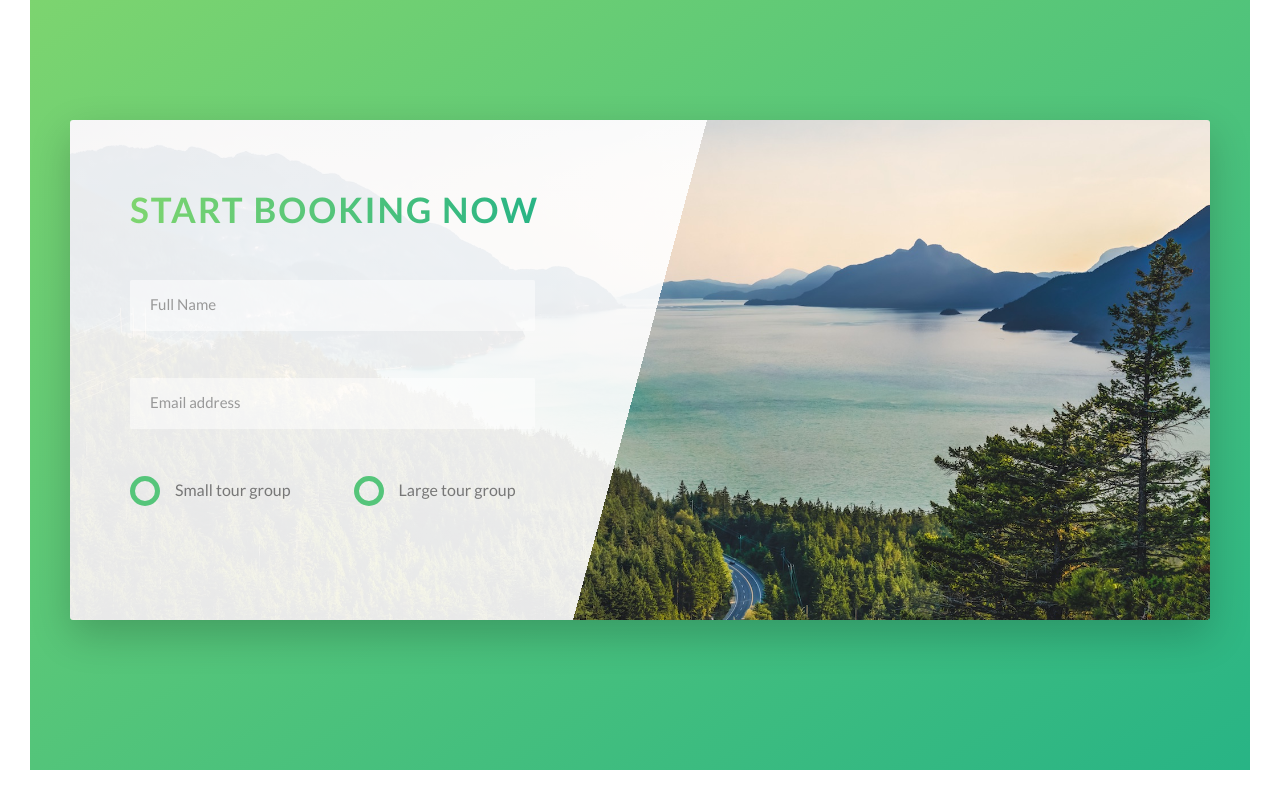
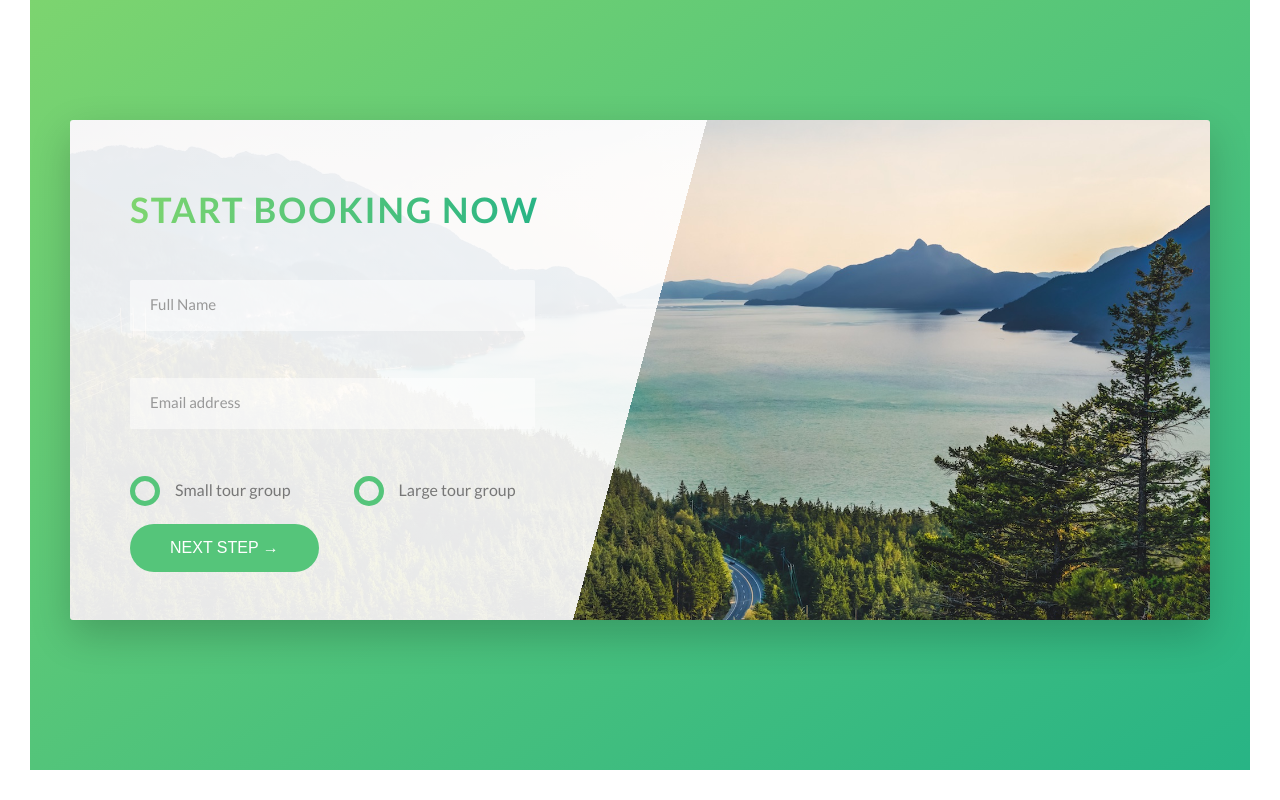
Before and after one commit to ngolam2011/natours, a website: page index.html in a window 1280 px wide. Shown: the part 4635-5435 px from the top of the page. Drawn offline with nearby package versions, Linux system fonts and the light colour scheme; files that its build step writes are made by us from their sources.

Commit message:
Learning Note         How to apply button form archor to <button> element in scss.

```diff
--- a/index.html
+++ b/index.html
@@ -284,6 +284,9 @@
                                                                         </label>
                                                                 </div>
                                                         </div>
+                                                        <div class="form__group">
+                                                                <button class="btn btn--green">Next step &rarr;</button>
+                                                        </div>
                                                 </form>
                                         </div>
                                 </div>
--- a/sass/components/_button.scss
+++ b/sass/components/_button.scss
@@ -1,4 +1,5 @@
 .btn {
+        &,
         &:link,
         &:visited {
                 text-transform: uppercase;
@@ -9,6 +10,11 @@
                 transition: all .2s;
                 position: relative;
                 font-size: 1.6rem;
+
+
+                //Change for the <button> element
+                border: none;
+                cursor: pointer;
         }
         &:hover {
                 transform: translateY(-0.3rem);
@@ -19,7 +25,9 @@
                 }
         }
 
-        &:active {
+        &:active,
+        &:focus {
+                outline: none;
                 transform: translateY(-0.1rem);
                 box-shadow: 0 0.5rem 1rem rgba($color-black, .2);
         }
```
